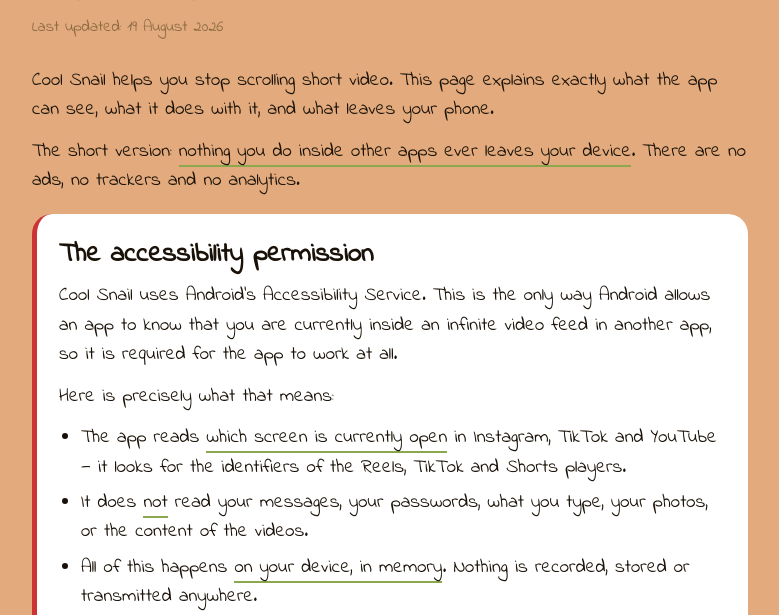
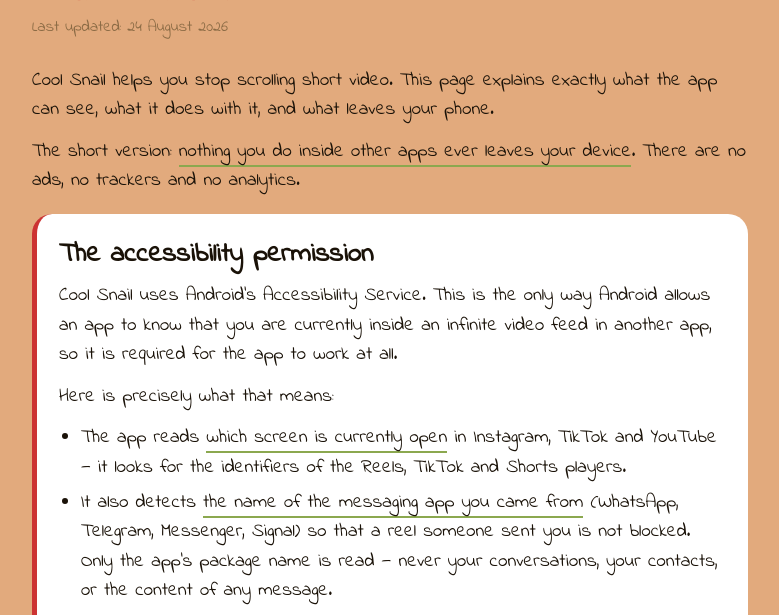
Before and after one commit to mbrmiriam/coolsnail-privacy, a plain HTML site: page index.html in a window 1280 px wide. Shown: the part 314-929 px from the top of the page, without its empty margins (250-1029 px from the left). Drawn offline with Linux system fonts and the light colour scheme.

Commit message:
Disclose messaging-app detection used to allow shared reels
The service now also receives events from WhatsApp, Telegram, Messenger and
Signal, so it can tell a reel someone sent you from one you found scrolling.
Only the package name is read. Stating it here before it ships, so the policy
and the Play Data Safety form cannot contradict each other.

Co-Authored-By: Claude Opus 5 <noreply@anthropic.com>

```diff
--- a/index.html
+++ b/index.html
@@ -70,7 +70,7 @@
 
   <h1>Privacy Policy</h1>
   <p class="sub">Cool Snail — Block Short Videos</p>
-  <p class="updated">Last updated: 19 August 2026</p>
+  <p class="updated">Last updated: 24 August 2026</p>
 
   <p>Cool Snail helps you stop scrolling short video. This page explains exactly what
   the app can see, what it does with it, and what leaves your phone.</p>
@@ -88,6 +88,10 @@
       <li>The app reads <strong>which screen is currently open</strong> in Instagram,
       TikTok and YouTube — it looks for the identifiers of the Reels, TikTok and
       Shorts players.</li>
+      <li>It also detects <strong>the name of the messaging app you came from</strong>
+      (WhatsApp, Telegram, Messenger, Signal) so that a reel someone sent you is
+      not blocked. Only the app's package name is read — never your conversations,
+      your contacts, or the content of any message.</li>
       <li>It does <strong>not</strong> read your messages, your passwords, what you
       type, your photos, or the content of the videos.</li>
       <li>All of this happens <strong>on your device, in memory</strong>. Nothing is
@@ -123,6 +127,7 @@
   <table>
     <tr><th>Data</th><th>Collected?</th><th>Where it goes</th></tr>
     <tr><td>Screen content of other apps</td><td class="no">No</td><td>Analysed on device only, never stored</td></tr>
+    <tr><td>Messages, conversations, contacts</td><td class="no">No</td><td>Never read. Only the messaging app's name is detected</td></tr>
     <tr><td>Messages, passwords, what you type</td><td class="no">No</td><td>Never accessed</td></tr>
     <tr><td>Name, email, contacts, photos</td><td class="no">No</td><td>Never accessed</td></tr>
     <tr><td>Location</td><td class="no">No</td><td>Never accessed</td></tr>
```
